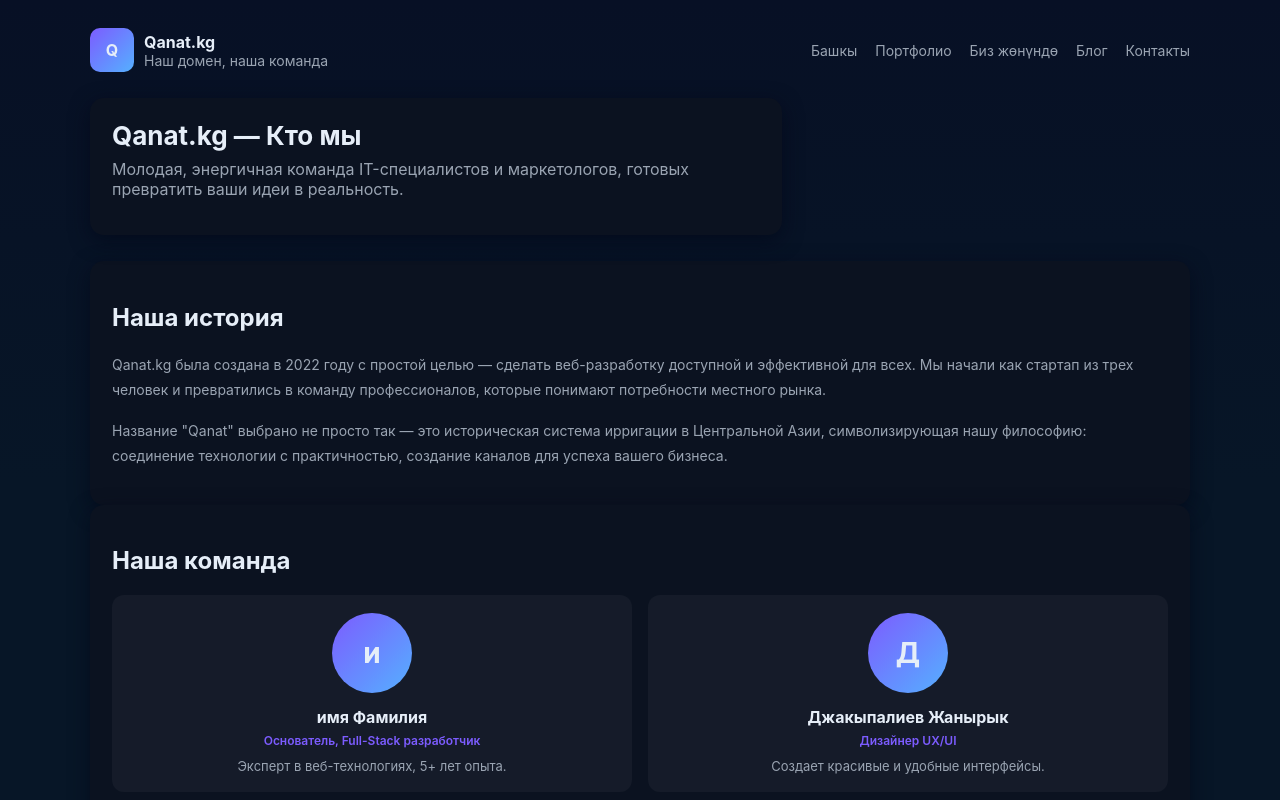
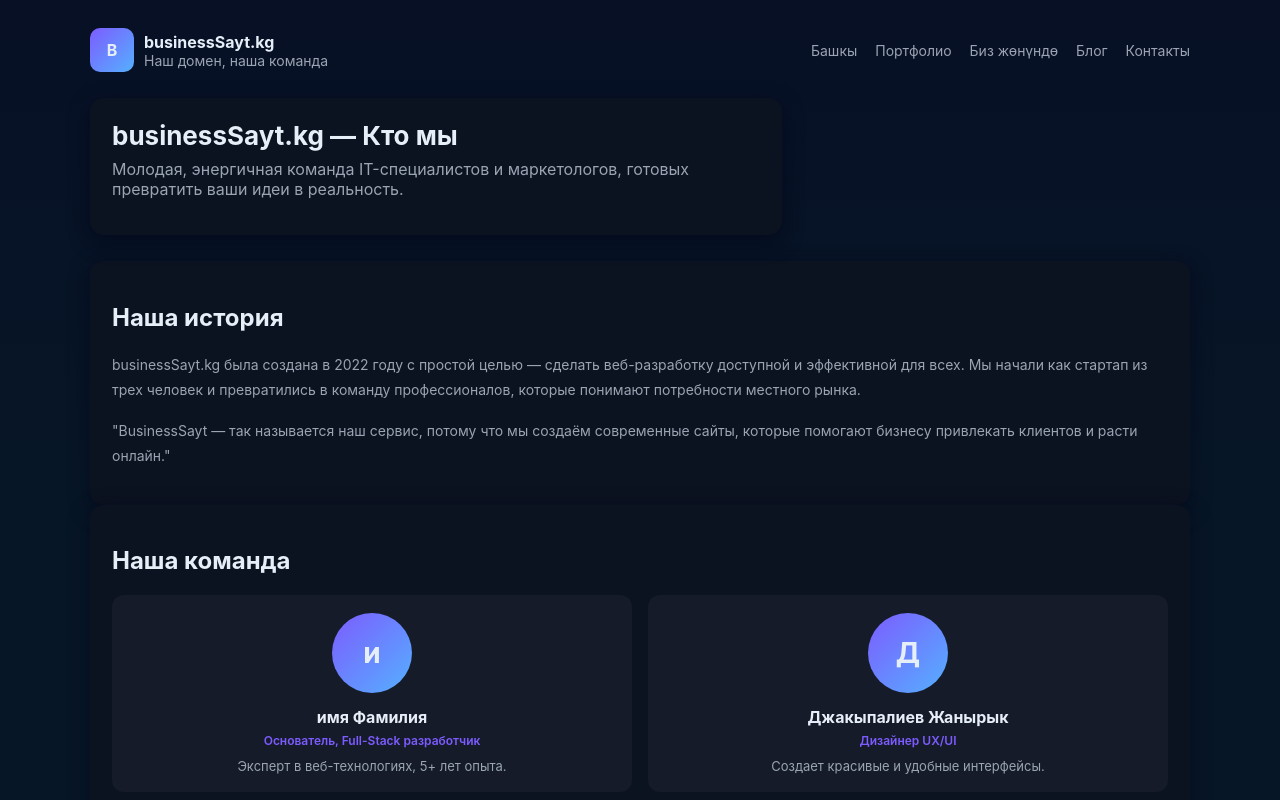
Before and after one commit to ady1bekov994-sys/Qanat.kg, a website: page =0=0=0=/about.html in a window 1280 px wide. Shown: the top 800 px of the page. Drawn offline with Linux system fonts and the light colour scheme.

Commit message:
Update about.html

```diff
--- a/=0=0=0=/about.html
+++ b/=0=0=0=/about.html
@@ -3,7 +3,7 @@
 <head>
   <meta charset="utf-8" />
   <meta name="viewport" content="width=device-width,initial-scale=1" />
-  <title>О нас — Qanat.kg</title>
+  <title>О нас — businessSayt.kg</title>
   <meta name="description" content="Познакомьтесь с командой Qanat.kg." />
   <link rel="stylesheet" href="styles.css">
 </head>
@@ -11,9 +11,9 @@
   <div class="wrap">
     <header>
       <div class="logo">
-        <div class="mark">Q</div>
+        <div class="mark">B</div>
         <div>
-          <div class="brand">Qanat.kg</div>
+          <div class="brand">businessSayt.kg</div>
           <div class="muted small">Наш домен, наша команда</div>
         </div>
       </div>
@@ -29,7 +29,7 @@
     <main>
       <section class="hero">
         <div class="card">
-          <h1>Qanat.kg — <span class="accent">Кто мы</span></h1>
+          <h1>businessSayt.kg — <span class="accent">Кто мы</span></h1>
           <p class="lead">Молодая, энергичная команда IT-специалистов и маркетологов, готовых превратить ваши идеи в реальность.</p>
         </div>
       </section>
@@ -37,12 +37,11 @@
       <section class="card">
         <h2>Наша история</h2>
         <p class="muted" style="line-height: 1.8; margin-bottom: 16px;">
-          Qanat.kg была создана в 2022 году с простой целью — сделать веб-разработку доступной и эффективной для всех.
+         businessSayt.kg была создана в 2022 году с простой целью — сделать веб-разработку доступной и эффективной для всех.
           Мы начали как стартап из трех человек и превратились в команду профессионалов, которые понимают потребности местного рынка.
         </p>
         <p class="muted" style="line-height: 1.8;">
-          Название "Qanat" выбрано не просто так — это историческая система ирригации в Центральной Азии,
-          символизирующая нашу философию: соединение технологии с практичностью, создание каналов для успеха вашего бизнеса.
+          "BusinessSayt — так называется наш сервис, потому что мы создаём современные сайты, которые помогают бизнесу привлекать клиентов и расти онлайн."
         </p>
       </section>
 
```
